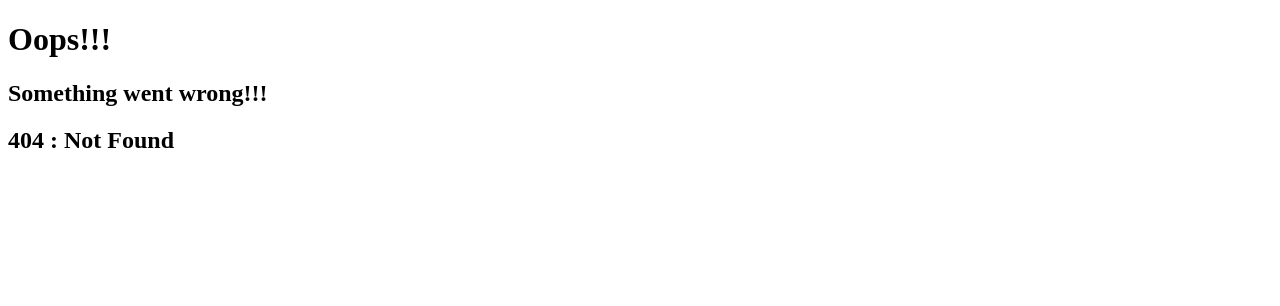
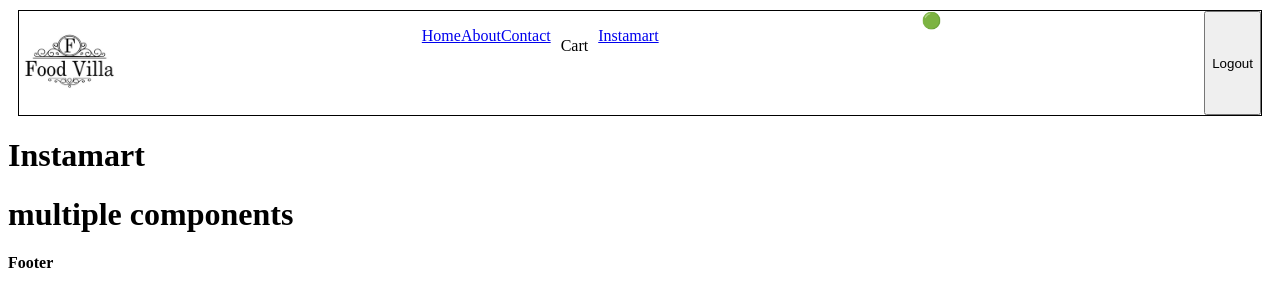
Before and after one commit to rahul-rautwar/food-villa, a React (Vite) app: page /instamart in a window 1280 px wide. Before the commit this address had no page. Shown: the top 306 px of the page. Built offline with nearby package versions, Linux system fonts and the light colour scheme.

Commit message:
add lazy loading to routes

```diff
--- a/src/App.js
+++ b/src/App.js
@@ -1,14 +1,18 @@
-import React from "react";
+import React, { lazy, Suspense } from "react";
 import ReactDOM from "react-dom/client";
 import Header from "./components/Header";
 import Body from "./components/Body";
 import Footer from "./components/Footer";
 import { createBrowserRouter, Outlet, RouterProvider } from "react-router-dom";
-import About from "./components/About";
+// import About from "./components/About";
 import Error from "./components/Error";
 import Contact from "./components/Contact";
 import RestaurantMenu from "./components/RestaurantMenu";
 import Profile from "./components/Profile";
+import Shimmer from "./components/Shimmer";
+
+const About = lazy(() => import("./components/About"));
+const Instamart = lazy(() => import("./components/Instamart"));
 
 const AppLayout = () => {
   return (
@@ -32,7 +36,11 @@
       },
       {
         path: "/about",
-        element: <About />,
+        element: (
+          <Suspense fallback={<h1>Loading.....</h1>}>
+            <About />
+          </Suspense>
+        ),
         children: [
           {
             path: "profile",
@@ -48,6 +56,14 @@
         path: "/restaurant/:id",
         element: <RestaurantMenu />,
       },
+      {
+        path: "/instamart",
+        element: (
+          <Suspense fallback={<Shimmer />}>
+            <Instamart />
+          </Suspense>
+        ),
+      },
     ],
   },
 ]);
--- a/src/components/Header.js
+++ b/src/components/Header.js
@@ -27,6 +27,10 @@
             <li>Contact</li>
           </Link>
           <li>Cart</li>
+
+          <Link to="/instamart">
+            <li>Instamart</li>
+          </Link>
         </ul>
       </div>
       {isOnline ? "🟢" : "🔴"}
--- /dev/null
+++ b/src/components/Instamart.js
@@ -0,0 +1,12 @@
+import React from "react";
+
+const Instamart = () => {
+  return (
+    <div>
+      <h1>Instamart</h1>
+      <h1>multiple components</h1>
+    </div>
+  );
+};
+
+export default Instamart;
```
